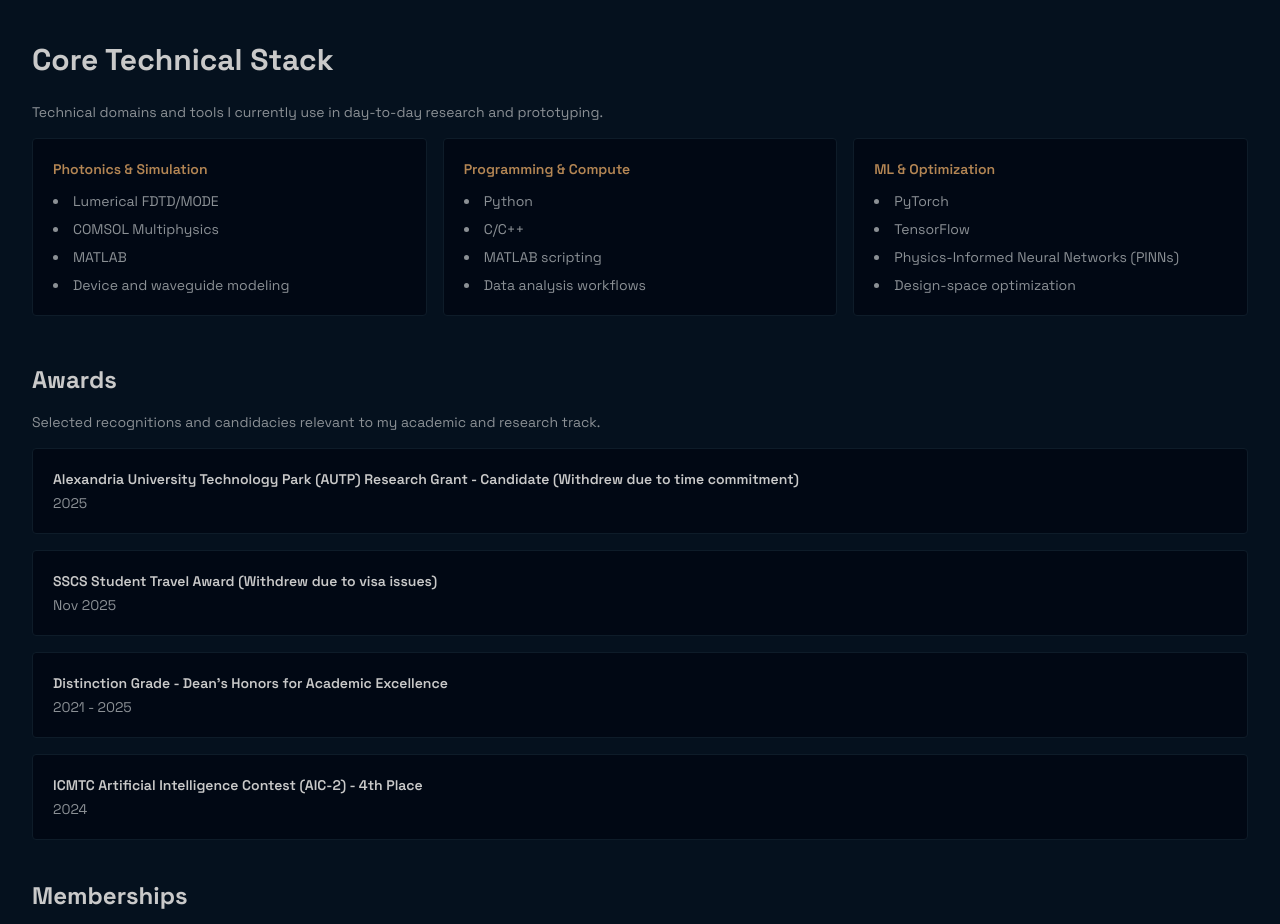
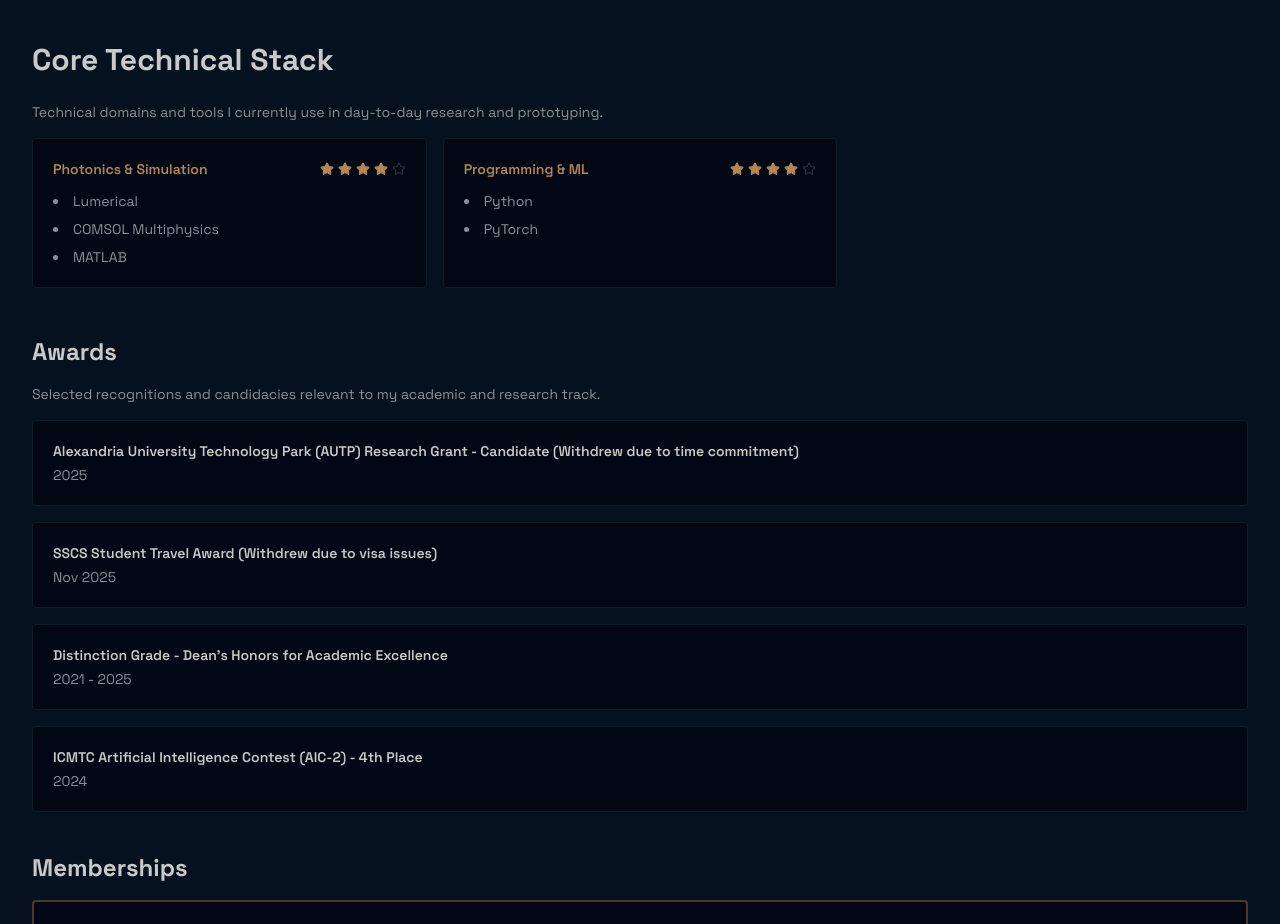
Before and after one commit to iabdul-aal/iabdul-aal.github.io, a Next.js app: page /about in a window 1280 px wide. Shown: the part 2260-3184 px from the top of the page. Built offline with nearby package versions, Linux system fonts and the light colour scheme.

Commit message:
Refine skills stack labels and add star level indicators

```diff
--- a/app/about/page.tsx
+++ b/app/about/page.tsx
@@ -2,7 +2,7 @@ import Image from "next/image"
 import Link from "next/link"
 import { readFile } from "node:fs/promises"
 import { join } from "node:path"
-import { ArrowUpRight, Download } from "lucide-react"
+import { ArrowUpRight, Download, Star } from "lucide-react"
 import { Button } from "@/components/ui/button"
 import { Publications, type Publication } from "@/components/publications"
 import { personConfig } from "@/lib/site-config"
@@ -185,15 +185,13 @@ export default async function AboutPage() {
   const technicalStack = [
     {
       label: "Photonics & Simulation",
-      items: ["Lumerical FDTD/MODE", "COMSOL Multiphysics", "MATLAB", "Device and waveguide modeling"],
+      level: 4,
+      items: ["Lumerical", "COMSOL Multiphysics", "MATLAB"],
     },
     {
-      label: "Programming & Compute",
-      items: ["Python", "C/C++", "MATLAB scripting", "Data analysis workflows"],
-    },
-    {
-      label: "ML & Optimization",
-      items: ["PyTorch", "TensorFlow", "Physics-Informed Neural Networks (PINNs)", "Design-space optimization"],
+      label: "Programming & ML",
+      level: 4,
+      items: ["Python", "PyTorch"],
     },
   ]
 
@@ -379,7 +377,17 @@ export default async function AboutPage() {
           <div className="grid grid-cols-1 sm:grid-cols-2 xl:grid-cols-3 gap-4">
             {technicalStack.map((item) => (
               <article key={item.label} className="p-5 rounded-xl border border-border bg-background">
-                <p className="text-sm font-semibold text-accent mb-3">{item.label}</p>
+                <div className="flex items-center justify-between gap-3 mb-3">
+                  <p className="text-sm font-semibold text-accent">{item.label}</p>
+                  <div className="flex items-center gap-1" aria-label={`Skill level ${item.level} out of 5`}>
+                    {[1, 2, 3, 4, 5].map((rank) => (
+                      <Star
+                        key={rank}
+                        className={`w-3.5 h-3.5 ${rank <= item.level ? "text-accent fill-current" : "text-muted-foreground/30"}`}
+                      />
+                    ))}
+                  </div>
+                </div>
                 <ul className="space-y-2 text-sm text-muted-foreground list-disc list-inside">
                   {item.items.map((tool) => (
                     <li key={tool}>{tool}</li>
```
